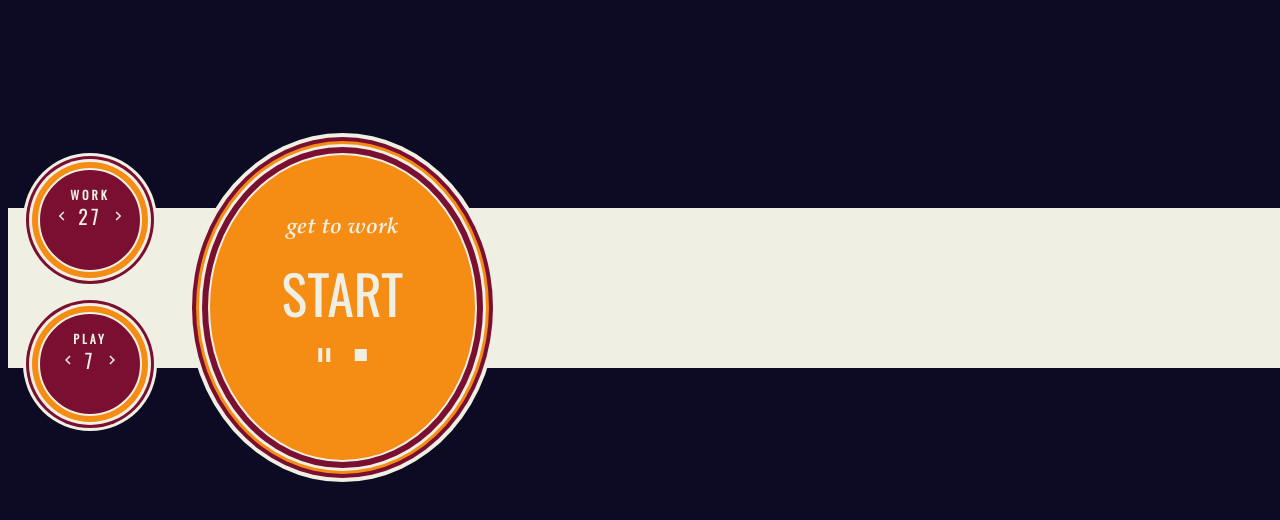
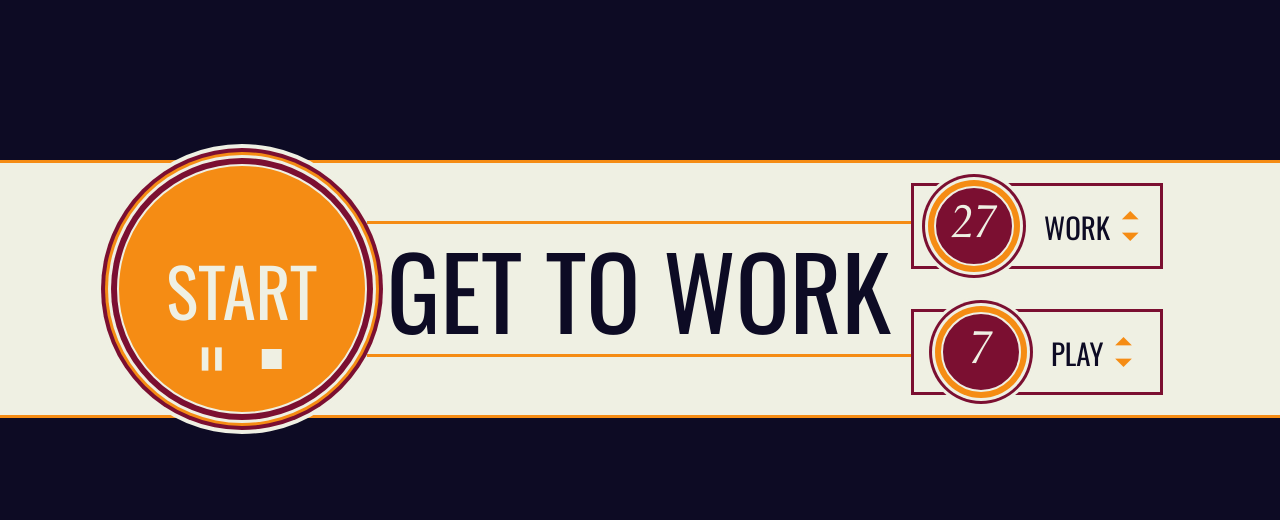
Before and after one commit to elwynpavelka/pomodoro-clock, a plain HTML site: page index.html in a window 1280 px wide. Drawn offline with nearby package versions, Linux system fonts and the light colour scheme.

Commit message:
Commit of version 2--restyling only--from 05.10.16

```diff
--- a/index.html
+++ b/index.html
@@ -3,37 +3,44 @@
 
 <head>
   <meta charset="UTF-8">
-  <title>Document</title>
+  <title>e.g. pavelka || Pomodoro Clock</title>
   <link rel="stylesheet" href="styles.css">
   <script src="script.js"></script>
 </head>
 
 <body>
-<audio id="alarm" src="http://www.wavsource.com/snds_2016-02-07_4793960535163652/sfx/toot2_x.wav" autostart="false"></audio>
-<div id="container">
-  <div class="set-time" id="top">
-    <div class="set-time-text">
-    <h2>work</h2>
-    <span class="change" onClick="lessWork()"><i class="material-icons">chevron_left</i></span>
-    <span id="work">27</span>
-    <span class="change" onClick="moreWork()"><i class="material-icons">chevron_right</i></span></div>
-  </div>
-  <div class="set-time" id="bottom">
-    <div class = "set-time-text">
-    <h2>play</h2>
-      <span class="change" onClick="lessPlay()"><i class="material-icons">chevron_left</i></span>
-    <span id="play">7</span>
-    <span class="change" onClick="morePlay()"><i class="material-icons">chevron_right</i></span>
+  <audio id="alarm" src="http://www.wavsource.com/snds_2016-02-07_4793960535163652/sfx/toot2_x.wav" autostart="false"></audio>
+  <div id="wrapper" class="row">
+    <div id="controls-titles" class="col">
+      <div class="row">
+		<span id="work" class="set-time col">27</span>
+        <span class="title">work</span>
+        <span class="col">
+					 	  <i class="material-icons" onClick="moreWork()">arrow_drop_up</i>
+		      <i class="material-icons" onClick="lessWork()">arrow_drop_down</i>
+		 </span>
+      </div>
+      <div class="row">
+        <span id="play" class="set-time col">7</span>
+        <span class="title">play</span>
+        <span class="col">
+				 	  <i class="material-icons" onClick="morePlay()">arrow_drop_up</i>
+				 <i class="material-icons" onClick="lessPlay()">arrow_drop_down</i>
+				  </span>
+      </div>
     </div>
-  </div>
-</div>
-    <div id="countdown-container">
-    <h2 id="activity">get to work</h2>
-    <span id="countdown" onClick="toggleTimer()">START</span>
-      <p>
-         <i class="material-icons change" id="pauseicon" onClick="pauseTimer()">pause</i>
-        <i class="material-icons change" onClick="stopTimer()">stop</i>
+
+
+    <div id="countdown-container" class="col">
+      <p class="row" id="spacer"><i class="material-icons">stop</i></p>
+      <span id="countdown" onClick="toggleTimer()">START</span>
+      <p class="row">
+        <i class="material-icons" id="pauseicon" onClick="pauseTimer()">pause</i>
+        <i class="material-icons" onClick="stopTimer()">stop</i>
       </p>
+    </div>
+
+    <div id="activity">get to work</div>
   </div>
 </body>
 
--- a/styles.css
+++ b/styles.css
@@ -1,93 +1,111 @@
 @import url(https://fonts.googleapis.com/css?family=Oswald);
 @import url(https://fonts.googleapis.com/css?family=Material+Icons);
+* {
+	margin: 0;
+	padding: 0;
+	box-sizing: border-box;
+}
 body {
   text-align: center;
   font-size: 20px;
   font-family: 'Oswald', sans-serif;
   text-transform: uppercase;
   background-color: #0D0B24;
-  box-sizing: border-box;
   color: #EFF0E3;
 }
 
-.change .material-icons {
-  font-size: 18px;
+#wrapper {
+  margin-top: 20vh;
+margin-bottom: 20vh;
+	padding: 0 15px;
+  background-color: #EFF0E3;
+		border-bottom: 3px solid #F58C14;
+	border-top: 3px solid #F58C14;
 }
-
-h2 {
-  font-size: 12px;
-  margin-top: 35px;
-  margin-bottom: 12px;
+.col {
+	display: flex;
+	flex-flow: column nowrap;
+	justify-content: center;
+	align-items: center;
 }
-
-#container {
-  position: absolute;
-  margin-top: 200px;
-  width: 100%;
-  height: 160px;
-  background-color: #EFF0E3;
-  letter-spacing: 3px;
+.row {
+	  display: flex;
+  flex-flow: row wrap;
+	align-items: center;
+	justify-content: center;
+}
+.material-icons {
+		font-size: 40px;
+}
+#controls-titles {
+	order: 3;
+	align-self: stretch;
+	justify-content: center;
+	padding: 0;
+	align-items: stretch;
+}
+#controls-titles div {
+	text-align: left;
+	margin: 20px 0;
+	padding-left: 20px;
+	padding-right: 10px;
+	z-index: 1;
+	font-size: 29px;
+		border: 3px solid #7B0F31;
+}
+.title {
+color:  #0D0B24;
+padding-left: 30px;
+}
+#controls-titles .material-icons {
+	line-height: 20px;
+	color: #F58C14;
 }
 
 .set-time {
-  position: relative;
-  height: 100px;
-  width: 100px;
+  height: 80px;
+  width: 80px;
   background-color: #7B0F31;
-  margin: 0px 30px;
   border-radius: 50%;
   border: 2px solid #EFF0E3;
   box-shadow: 0 0 0 6px #F58C14, 0 0 0 9px #EFF0E3, 0 0 0 12px #7B0F31, 0 0 0 15px #EFF0E3;
-}
-
-.set-time-text {
-  line-height: 0px;
-  width: 100px;
-  position: absolute;
-  top: 50%;
-  height: 100px;
-  margin-top: -60px;
-}
-
-#top {
-  margin-top: -40px;
-}
-
-#bottom {
-  margin-top: 40px;
+	font-family: 'Garamond', serif;
+	font-style: italic;
+	font-size: 46px;
 }
 
 #countdown-container {
-  position: absolute;
-  margin: 145px 200px;
-  height: 265px;
-  width: 265px;
-  padding-top: 40px;
+  order: 0;
+  height: 250px;
+  width: 250px;
   background-color: #F58C14;
   border-radius: 50%;
   border: 2px solid #EFF0E3;
   box-shadow: 0 0 0 6px #7B0F31, 0 0 0 9px #EFF0E3, 0 0 0 12px #F58C14, 0 0 0 16px #7B0F31, 0 0 0 20px #EFF0E3;
-  font-size: 54px;
+  font-size: 67px;
+	padding: 10px;
+}
+#countdown-container p {
+	line-height: 0;
+}
+#spacer .material-icons {
+	color: #F58C14;
+}
+#activity {
+  order: 1;
+	padding: 20px;
+  color:  #0D0B24;
+  font-size: 100px;
+	line-height: 90px;
+	margin: 30px 0;
+	border-bottom: 3px solid #F58C14;
+	border-top: 3px solid #F58C14;
+}
+#countdown-container .material-icons {
+			margin: 0 10px;
 }
 
-#countdown-container h2 {
-  margin-top: 20px;
-  font-family: 'Garamond', serif;
-  font-style: italic;
-  text-transform: lowercase;
-}
-
-#activity {
-  font-size: 22px;
-  padding: 0px;
-}
-
-#countdown-container p {
-  margin-top: -30px;
-}
-
-.change:hover,
 #countdown:hover,
-#reset:hover {
+.material-icons:hover {
   cursor: pointer;
 }
```
Also changed, not shown: README.txt.
